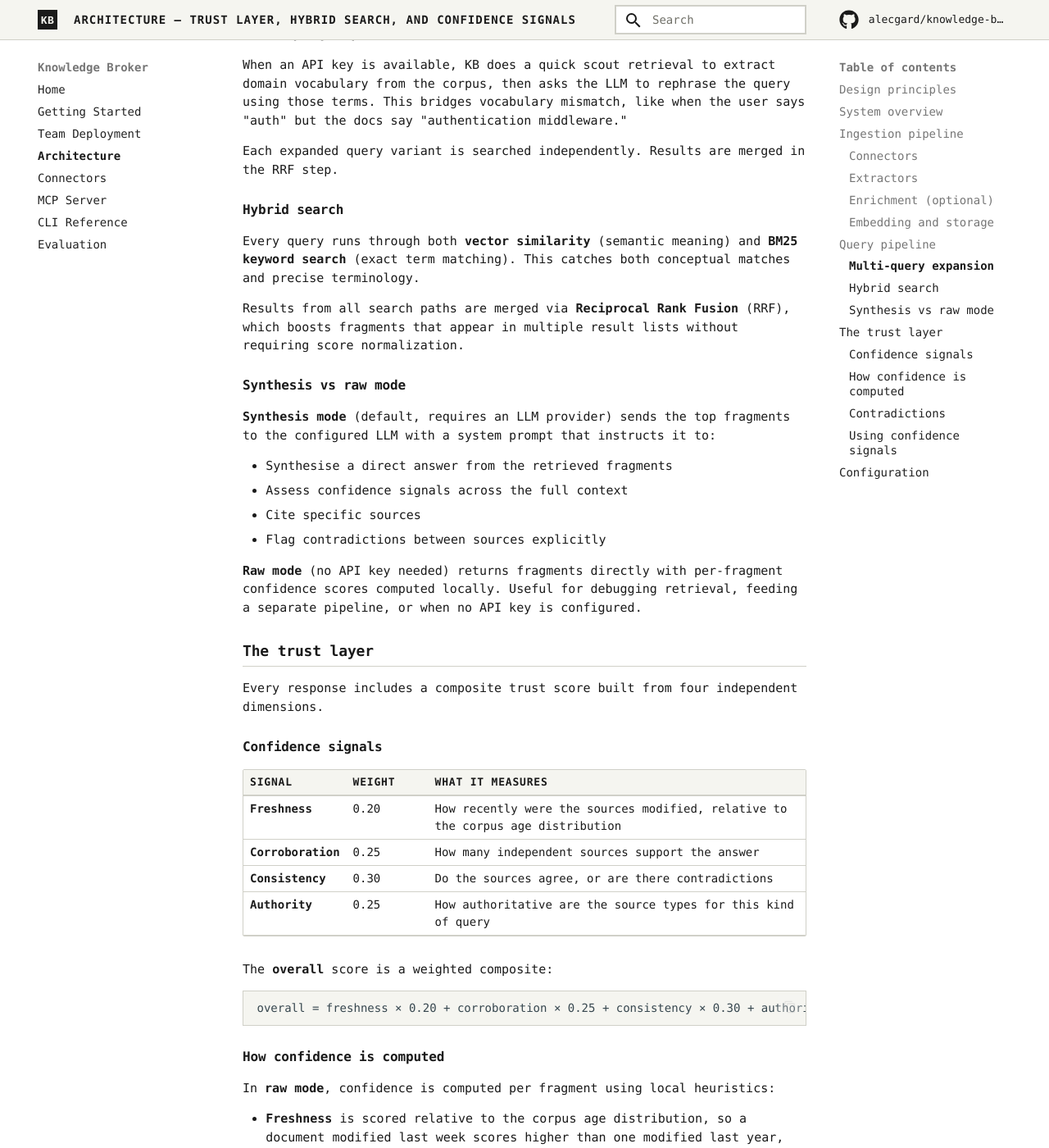
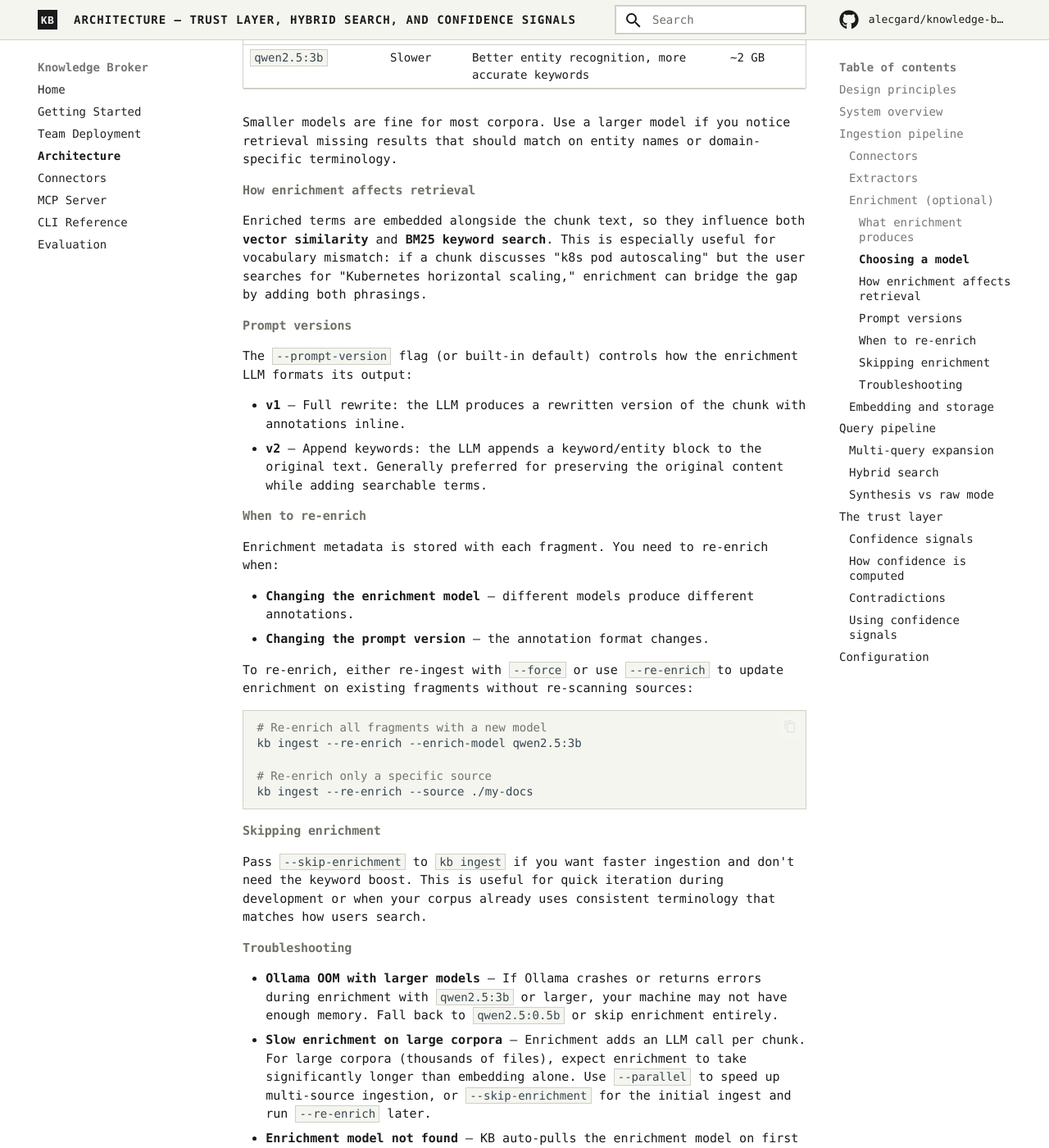
Before and after one commit to alecgard/knowledge-broker, an MkDocs documentation site: the page built from docs/architecture.md, in a window 1280 px wide and 1400 px high, scrolled down 3030 px. Shown: the whole window at 82% size. Built offline with MkDocs 1.6.1 and Material for MkDocs 9.7.7, drawn with Linux system fonts in a browser that asks for light colours; comment, search, counter and statistics services are not loaded; some of the changed text lies outside the part shown.

Commit message:
Docs: document chunk enrichment usage and configuration (fixes #8)
- Expand enrichment section in architecture.md with model choices,
  prompt versions, re-enrichment workflow, and troubleshooting
- Add missing ingest flags to CLI reference: --skip-enrichment,
  --enrich-model, --prompt-version, --re-enrich, --force, --parallel

Co-Authored-By: Claude Opus 4.6 (1M context) <noreply@anthropic.com>

````diff
--- a/docs/architecture.md
+++ b/docs/architecture.md
@@ -115,6 +115,59 @@ A small local LLM (`qwen2.5:0.5b` by default) runs over each chunk with a slidin
 
 Enrichment runs entirely locally, no external API calls. The enrichment model is pulled automatically on first run.
 
+#### What enrichment produces
+
+The enrichment LLM reads each chunk (plus its neighbors for context) and generates entity names, keywords, and domain terms that are relevant but may not appear verbatim in the text. These annotations are appended to the chunk before embedding. The original chunk text is preserved separately so the raw content is never modified.
+
+#### Choosing a model
+
+The enrichment model is configured via `KB_ENRICH_MODEL` or the `--enrich-model` flag.
+
+| Model | Speed | Quality | Memory |
+|-------|-------|---------|--------|
+| `qwen2.5:0.5b` (default) | Fast | Basic keyword extraction | ~500 MB |
+| `qwen2.5:3b` | Slower | Better entity recognition, more accurate keywords | ~2 GB |
+
+Smaller models are fine for most corpora. Use a larger model if you notice retrieval missing results that should match on entity names or domain-specific terminology.
+
+#### How enrichment affects retrieval
+
+Enriched terms are embedded alongside the chunk text, so they influence both **vector similarity** and **BM25 keyword search**. This is especially useful for vocabulary mismatch: if a chunk discusses "k8s pod autoscaling" but the user searches for "Kubernetes horizontal scaling," enrichment can bridge the gap by adding both phrasings.
+
+#### Prompt versions
+
+The `--prompt-version` flag (or built-in default) controls how the enrichment LLM formats its output:
+
+- **v1** — Full rewrite: the LLM produces a rewritten version of the chunk with annotations inline.
+- **v2** — Append keywords: the LLM appends a keyword/entity block to the original text. Generally preferred for preserving the original content while adding searchable terms.
+
+#### When to re-enrich
+
+Enrichment metadata is stored with each fragment. You need to re-enrich when:
+
+- **Changing the enrichment model** — different models produce different annotations.
+- **Changing the prompt version** — the annotation format changes.
+
+To re-enrich, either re-ingest with `--force` or use `--re-enrich` to update enrichment on existing fragments without re-scanning sources:
+
+```bash
+# Re-enrich all fragments with a new model
+kb ingest --re-enrich --enrich-model qwen2.5:3b
+
+# Re-enrich only a specific source
+kb ingest --re-enrich --source ./my-docs
+```
+
+#### Skipping enrichment
+
+Pass `--skip-enrichment` to `kb ingest` if you want faster ingestion and don't need the keyword boost. This is useful for quick iteration during development or when your corpus already uses consistent terminology that matches how users search.
+
+#### Troubleshooting
+
+- **Ollama OOM with larger models** — If Ollama crashes or returns errors during enrichment with `qwen2.5:3b` or larger, your machine may not have enough memory. Fall back to `qwen2.5:0.5b` or skip enrichment entirely.
+- **Slow enrichment on large corpora** — Enrichment adds an LLM call per chunk. For large corpora (thousands of files), expect enrichment to take significantly longer than embedding alone. Use `--parallel` to speed up multi-source ingestion, or `--skip-enrichment` for the initial ingest and run `--re-enrich` later.
+- **Enrichment model not found** — KB auto-pulls the enrichment model on first run via `kb setup`. If this fails (e.g., no internet), pull it manually: `ollama pull qwen2.5:0.5b`.
+
 ### Embedding and storage
 
 Each chunk is embedded locally (`nomic-embed-text` by default, 768 dimensions). Vectors are stored in **sqlite-vec** for similarity search. The raw text is also indexed in an **FTS5** table for BM25 keyword search.
````
Also changed, not shown: docs/cli.md (+7 -0 lines).
